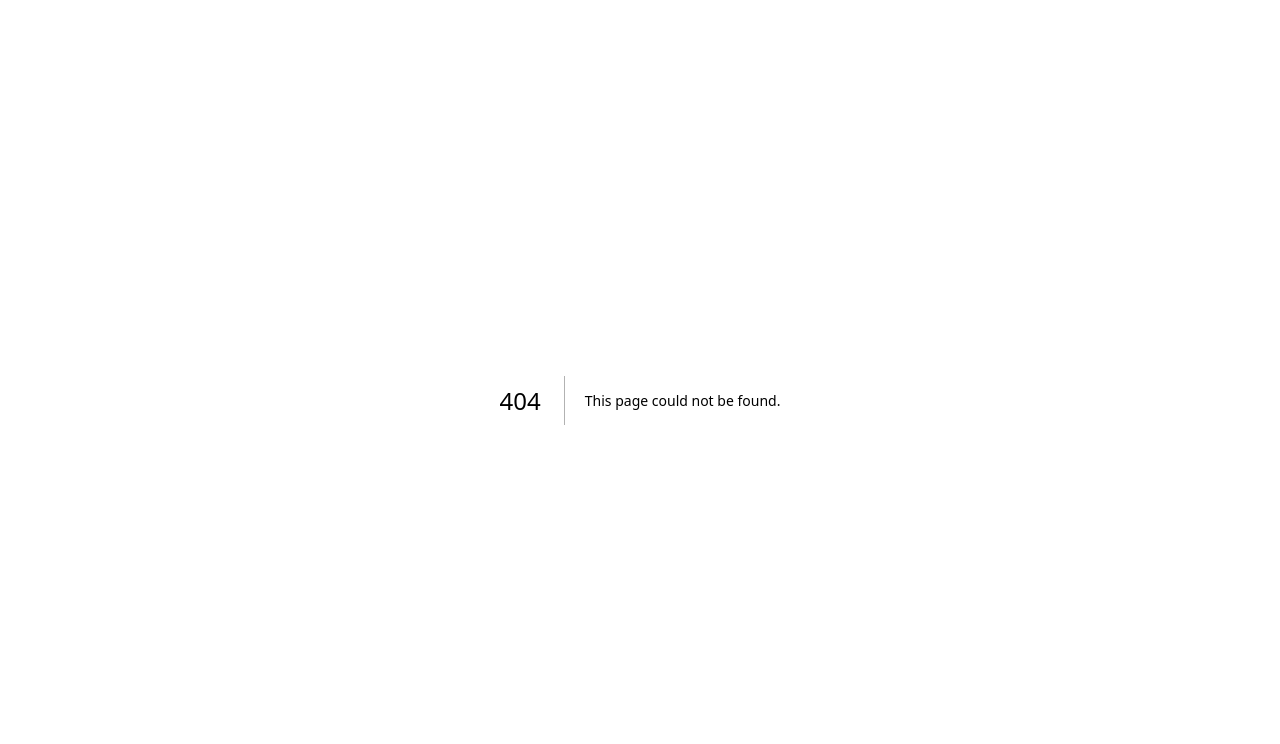
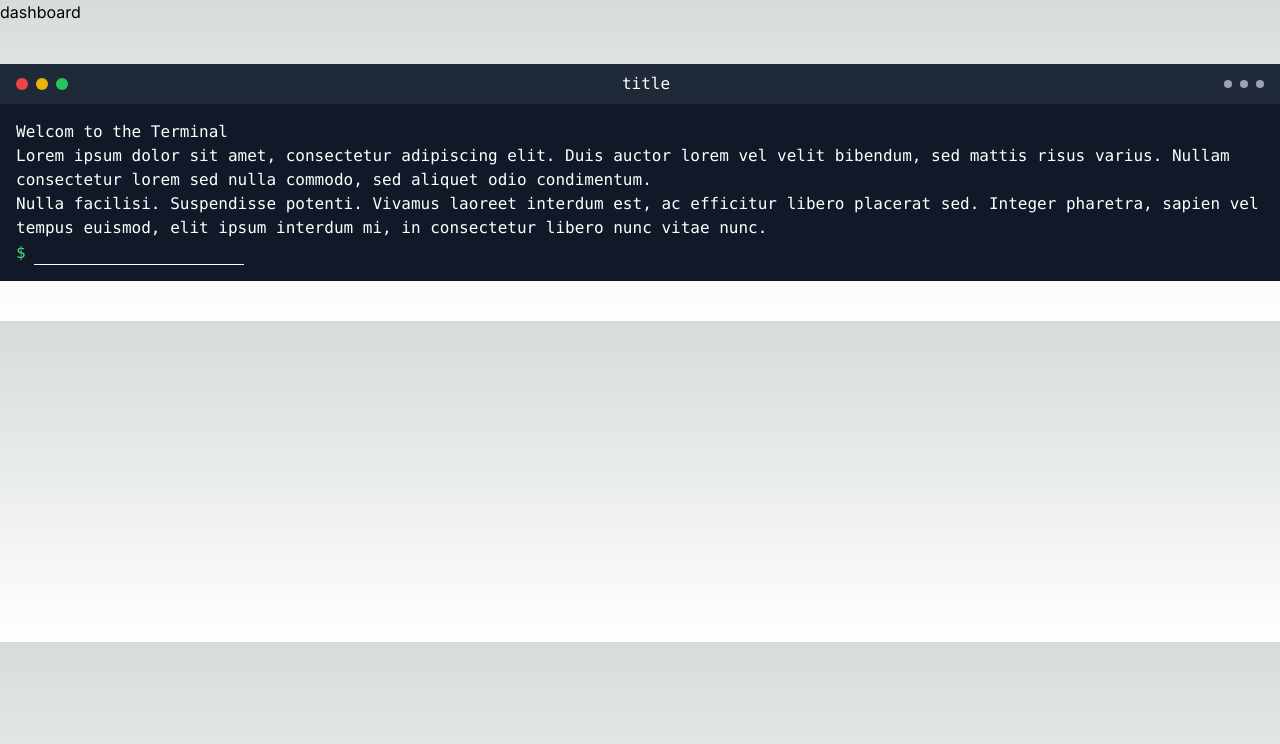
Before and after one commit to fabian202/fmarin.dev, a Next.js app: page /dashboard in a window 1280 px wide. Before the commit this address had no page. Shown: the top 744 px of the page. Built offline with nearby package versions, Linux system fonts and the light colour scheme.

Commit message:
console container component

```diff
--- /dev/null
+++ b/app/[section]/page.tsx
@@ -0,0 +1,10 @@
+import ConsoleContainer from '../components/ConsoleContainer'
+
+export default function Section({ params }: { params: { section: string } }) {
+  return (
+    <main>
+      {params.section}
+      <ConsoleContainer />
+    </main>
+  )
+}
--- /dev/null
+++ b/app/components/ConsoleContainer.tsx
@@ -0,0 +1,66 @@
+"use client"
+import React from 'react'
+import { useContentStore } from '../store/contentStore'
+
+interface ConsoleContainerProps {
+}
+
+const ConsoleContainer: React.FC<ConsoleContainerProps> = () => {
+  const { content, setContent } = useContentStore((state) => state)
+
+  console.log('content', content)
+
+  const handleOnChange = (e: React.FormEvent<HTMLInputElement>) => {
+    const newValue = e.currentTarget.value
+    setContent(newValue)
+  }
+
+  const handleSubmit = (e: React.FocusEvent<HTMLFormElement>) => {
+    e.preventDefault()
+  }
+
+  return (
+    <div className="sm:container mx-auto my-10 bg-gray-900 text-white font-mono">
+      <div className="flex justify-between items-center bg-gray-800 px-4 py-2">
+        <div className="flex items-center space-x-2">
+          <div className="w-3 h-3 bg-red-500 rounded-full"></div>
+          <div className="w-3 h-3 bg-yellow-500 rounded-full"></div>
+          <div className="w-3 h-3 bg-green-500 rounded-full"></div>
+        </div>
+        <div className="text-white">{'title'}</div>
+        <div className="flex items-center space-x-2">
+          <div className="h-2 w-2 bg-gray-400 rounded-full"></div>
+          <div className="h-2 w-2 bg-gray-400 rounded-full"></div>
+          <div className="h-2 w-2 bg-gray-400 rounded-full"></div>
+        </div>
+      </div>
+
+      <div className="p-4">
+        <p>Welcom to the Terminal</p>
+        <p>
+          Lorem ipsum dolor sit amet, consectetur adipiscing elit. Duis auctor
+          lorem vel velit bibendum, sed mattis risus varius. Nullam consectetur
+          lorem sed nulla commodo, sed aliquet odio condimentum.
+        </p>
+        <p>
+          Nulla facilisi. Suspendisse potenti. Vivamus laoreet interdum est, ac
+          efficitur libero placerat sed. Integer pharetra, sapien vel tempus
+          euismod, elit ipsum interdum mi, in consectetur libero nunc vitae
+          nunc.
+        </p>
+        <form onSubmit={handleSubmit}>
+          <div className="flex items-center space-x-2">
+            <span className="text-green-400">$</span>
+            <input
+              type="text"
+              className="bg-transparent border-b border-white focus:outline-none focus:border-green-400"
+              onChange={handleOnChange}
+            />
+          </div>
+        </form>
+      </div>
+    </div>
+  )
+}
+
+export default ConsoleContainer
--- a/app/page.tsx
+++ b/app/page.tsx
@@ -1,113 +1,12 @@
-import Image from "next/image";
+import ConsoleContainer from "./components/ConsoleContainer";
+import Link from 'next/link'
 
 export default function Home() {
   return (
-    <main className="flex min-h-screen flex-col items-center justify-between p-24">
-      <div className="z-10 w-full max-w-5xl items-center justify-between font-mono text-sm lg:flex">
-        <p className="fixed left-0 top-0 flex w-full justify-center border-b border-gray-300 bg-gradient-to-b from-zinc-200 pb-6 pt-8 backdrop-blur-2xl dark:border-neutral-800 dark:bg-zinc-800/30 dark:from-inherit lg:static lg:w-auto  lg:rounded-xl lg:border lg:bg-gray-200 lg:p-4 lg:dark:bg-zinc-800/30">
-          Get started by editing&nbsp;
-          <code className="font-mono font-bold">app/page.tsx</code>
-        </p>
-        <div className="fixed bottom-0 left-0 flex h-48 w-full items-end justify-center bg-gradient-to-t from-white via-white dark:from-black dark:via-black lg:static lg:size-auto lg:bg-none">
-          <a
-            className="pointer-events-none flex place-items-center gap-2 p-8 lg:pointer-events-auto lg:p-0"
-            href="https://vercel.com?utm_source=create-next-app&utm_medium=appdir-template&utm_campaign=create-next-app"
-            target="_blank"
-            rel="noopener noreferrer"
-          >
-            By{" "}
-            <Image
-              src="/vercel.svg"
-              alt="Vercel Logo"
-              className="dark:invert"
-              width={100}
-              height={24}
-              priority
-            />
-          </a>
-        </div>
-      </div>
+    <main>
 
-      <div className="relative z-[-1] flex place-items-center before:absolute before:h-[300px] before:w-full before:-translate-x-1/2 before:rounded-full before:bg-gradient-radial before:from-white before:to-transparent before:blur-2xl before:content-[''] after:absolute after:-z-20 after:h-[180px] after:w-full after:translate-x-1/3 after:bg-gradient-conic after:from-sky-200 after:via-blue-200 after:blur-2xl after:content-[''] before:dark:bg-gradient-to-br before:dark:from-transparent before:dark:to-blue-700 before:dark:opacity-10 after:dark:from-sky-900 after:dark:via-[#0141ff] after:dark:opacity-40 sm:before:w-[480px] sm:after:w-[240px] before:lg:h-[360px]">
-        <Image
-          className="relative dark:drop-shadow-[0_0_0.3rem_#ffffff70] dark:invert"
-          src="/next.svg"
-          alt="Next.js Logo"
-          width={180}
-          height={37}
-          priority
-        />
-      </div>
-
-      <div className="mb-32 grid text-center lg:mb-0 lg:w-full lg:max-w-5xl lg:grid-cols-4 lg:text-left">
-        <a
-          href="https://nextjs.org/docs?utm_source=create-next-app&utm_medium=appdir-template&utm_campaign=create-next-app"
-          className="group rounded-lg border border-transparent px-5 py-4 transition-colors hover:border-gray-300 hover:bg-gray-100 hover:dark:border-neutral-700 hover:dark:bg-neutral-800/30"
-          target="_blank"
-          rel="noopener noreferrer"
-        >
-          <h2 className="mb-3 text-2xl font-semibold">
-            Docs{" "}
-            <span className="inline-block transition-transform group-hover:translate-x-1 motion-reduce:transform-none">
-              -&gt;
-            </span>
-          </h2>
-          <p className="m-0 max-w-[30ch] text-sm opacity-50">
-            Find in-depth information about Next.js features and API.
-          </p>
-        </a>
-
-        <a
-          href="https://nextjs.org/learn?utm_source=create-next-app&utm_medium=appdir-template-tw&utm_campaign=create-next-app"
-          className="group rounded-lg border border-transparent px-5 py-4 transition-colors hover:border-gray-300 hover:bg-gray-100 hover:dark:border-neutral-700 hover:dark:bg-neutral-800/30"
-          target="_blank"
-          rel="noopener noreferrer"
-        >
-          <h2 className="mb-3 text-2xl font-semibold">
-            Learn{" "}
-            <span className="inline-block transition-transform group-hover:translate-x-1 motion-reduce:transform-none">
-              -&gt;
-            </span>
-          </h2>
-          <p className="m-0 max-w-[30ch] text-sm opacity-50">
-            Learn about Next.js in an interactive course with&nbsp;quizzes!
-          </p>
-        </a>
-
-        <a
-          href="https://vercel.com/templates?framework=next.js&utm_source=create-next-app&utm_medium=appdir-template&utm_campaign=create-next-app"
-          className="group rounded-lg border border-transparent px-5 py-4 transition-colors hover:border-gray-300 hover:bg-gray-100 hover:dark:border-neutral-700 hover:dark:bg-neutral-800/30"
-          target="_blank"
-          rel="noopener noreferrer"
-        >
-          <h2 className="mb-3 text-2xl font-semibold">
-            Templates{" "}
-            <span className="inline-block transition-transform group-hover:translate-x-1 motion-reduce:transform-none">
-              -&gt;
-            </span>
-          </h2>
-          <p className="m-0 max-w-[30ch] text-sm opacity-50">
-            Explore starter templates for Next.js.
-          </p>
-        </a>
-
-        <a
-          href="https://vercel.com/new?utm_source=create-next-app&utm_medium=appdir-template&utm_campaign=create-next-app"
-          className="group rounded-lg border border-transparent px-5 py-4 transition-colors hover:border-gray-300 hover:bg-gray-100 hover:dark:border-neutral-700 hover:dark:bg-neutral-800/30"
-          target="_blank"
-          rel="noopener noreferrer"
-        >
-          <h2 className="mb-3 text-2xl font-semibold">
-            Deploy{" "}
-            <span className="inline-block transition-transform group-hover:translate-x-1 motion-reduce:transform-none">
-              -&gt;
-            </span>
-          </h2>
-          <p className="m-0 max-w-[30ch] text-balance text-sm opacity-50">
-            Instantly deploy your Next.js site to a shareable URL with Vercel.
-          </p>
-        </a>
-      </div>
+      <ConsoleContainer  />
+      <Link href="/dashboard">Dashboard</Link>
     </main>
   );
 }
--- /dev/null
+++ b/app/store/contentStore.ts
@@ -0,0 +1,11 @@
+import { create } from "zustand";
+
+interface ContentState {
+  content: string
+  setContent: (content: string) => void
+}
+
+export const useContentStore = create<ContentState>((set) => ({
+  content: '',
+  setContent: (content: string) => set({ content }),
+}))
```
Also changed, not shown: package.json (+5 -4 lines), 1 other file (tests, documents, lock files or other folders).
